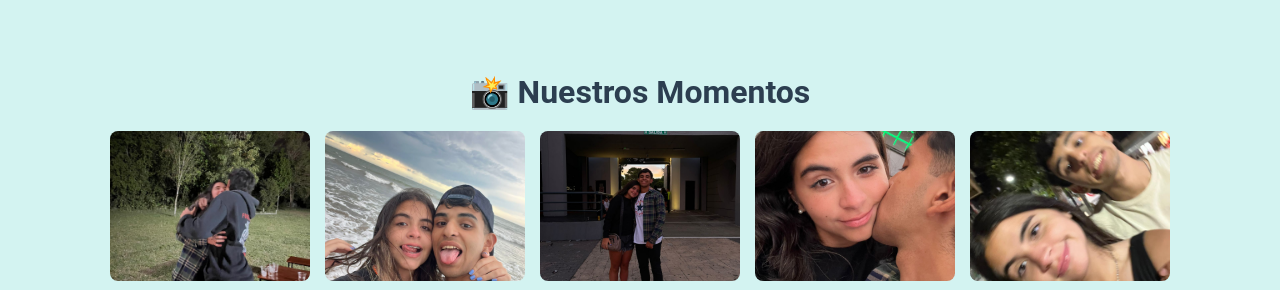
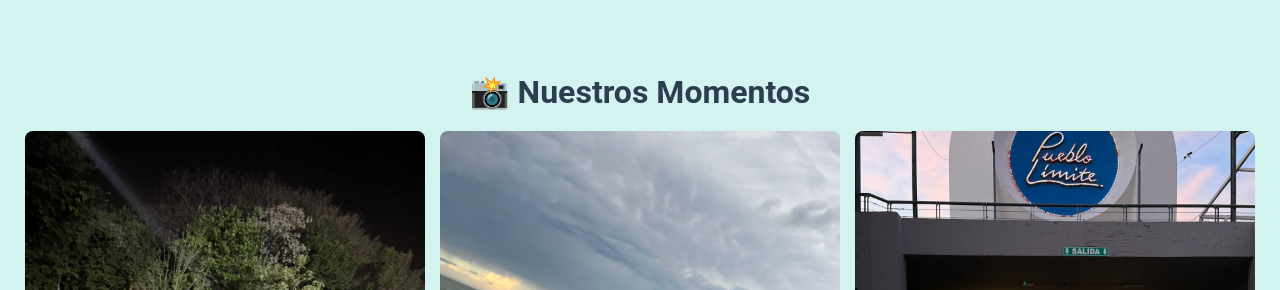
Before and after one commit to Robustiano23/2aniosconpami, a plain HTML site: page index.html in a window 1280 px wide. Shown: the part 804-1094 px from the top of the page. Drawn offline with Linux system fonts and the light colour scheme.

Commit message:
edicion en galeria

```diff
--- a/css/style.css
+++ b/css/style.css
@@ -101,9 +101,10 @@ footer p {
 }
 
 .imagenes img {
-  width: 200px;
-  height: 150px;
-  object-fit: cover;
+  width: 100%;
+  max-width: 400px; /* aumentá este valor si querés que se vean más grandes */
+  height: auto;     /* mantiene proporciones reales */
+  object-fit: contain; /* evita que se recorten */
   border-radius: 8px;
   transition: transform 0.3s ease;
 }
```
